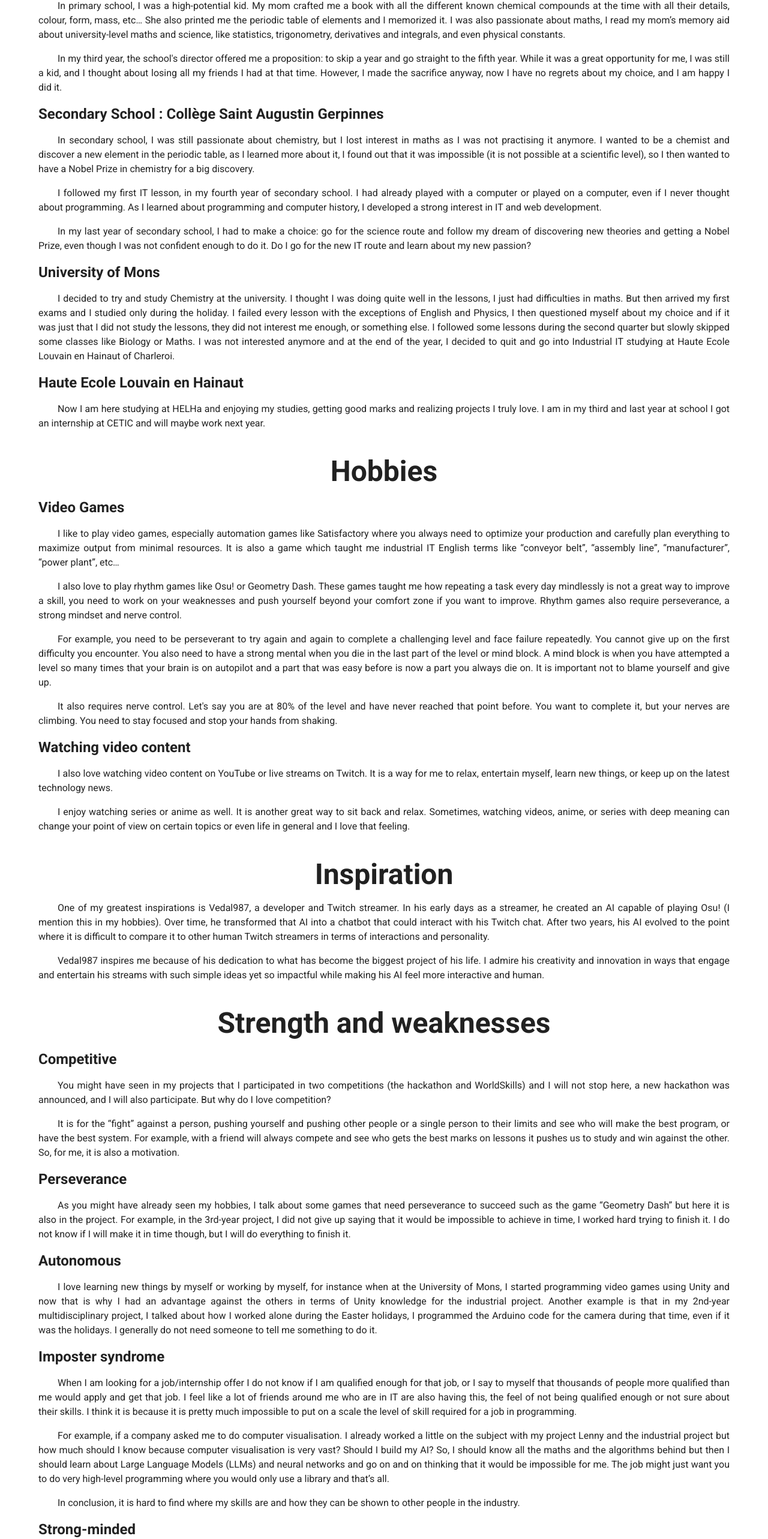
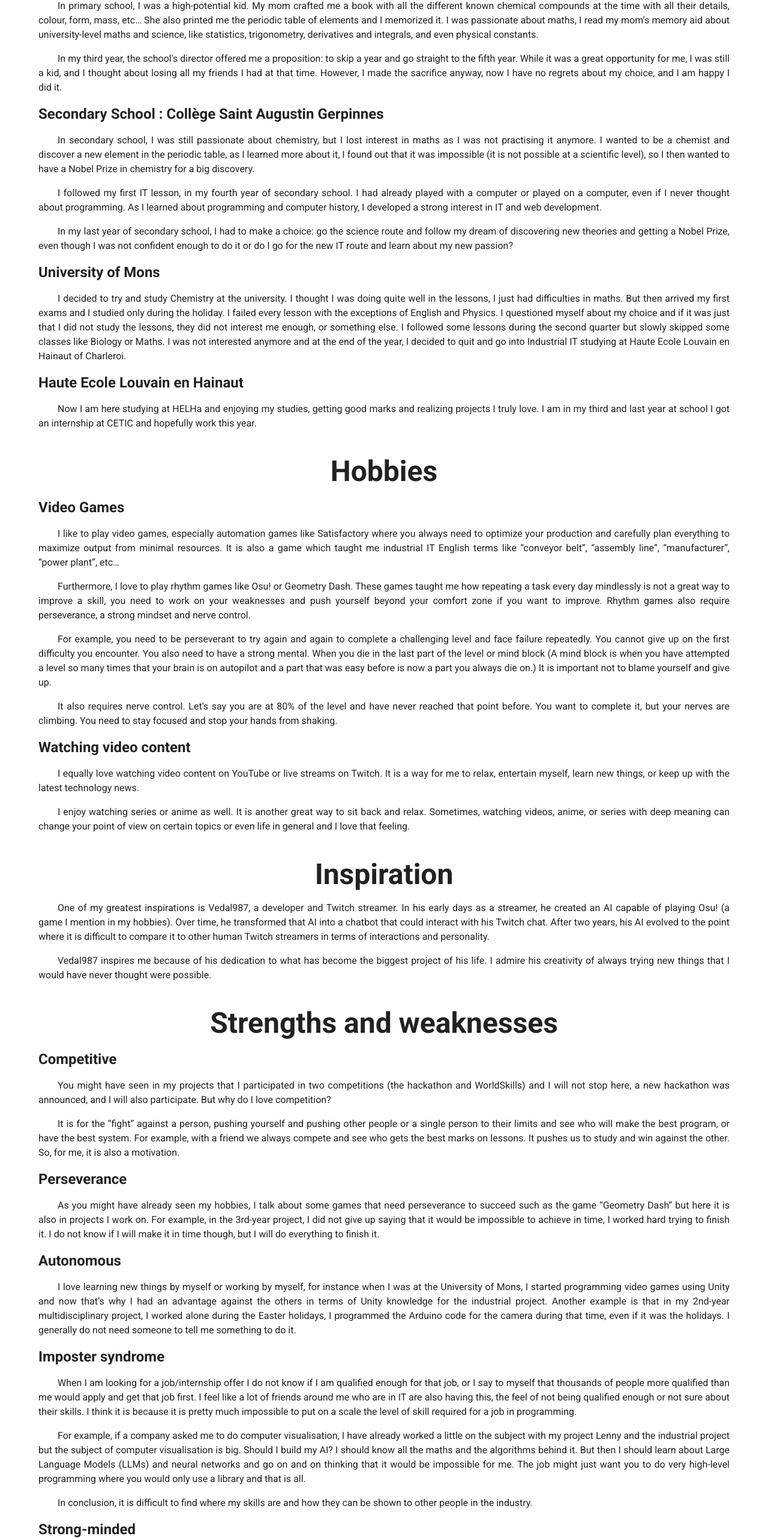
Before and after one commit to Yushirizu/portfolio, a Next.js app: page /about in a window 1280 px wide. Shown: the part 231-2797 px from the top of the page at 60% size. Built offline with nearby package versions, Linux system fonts and the light colour scheme.

Commit message:
fix: correct text

```diff
--- a/pages/about.tsx
+++ b/pages/about.tsx
@@ -29,10 +29,10 @@ export default function About() {
           In primary school, I was a high-potential kid. My mom crafted me a
           book with all the different known chemical compounds at the time with
           all their details, colour, form, mass, etc… She also printed me the
-          periodic table of elements and I memorized it. I was also passionate
-          about maths, I read my mom’s memory aid about university-level maths
-          and science, like statistics, trigonometry, derivatives and integrals,
-          and even physical constants.
+          periodic table of elements and I memorized it. I was passionate about
+          maths, I read my mom’s memory aid about university-level maths and
+          science, like statistics, trigonometry, derivatives and integrals, and
+          even physical constants.
         </Typography>
         <Typography mt={2} sx={{ textIndent: "2em", textAlign: "justify" }}>
           In my third year, the school's director offered me a proposition: to
@@ -60,10 +60,10 @@ export default function About() {
           development.
         </Typography>
         <Typography mt={2} sx={{ textIndent: "2em", textAlign: "justify" }}>
-          In my last year of secondary school, I had to make a choice: go for
-          the science route and follow my dream of discovering new theories and
-          getting a Nobel Prize, even though I was not confident enough to do
-          it. Do I go for the new IT route and learn about my new passion?
+          In my last year of secondary school, I had to make a choice: go the
+          science route and follow my dream of discovering new theories and
+          getting a Nobel Prize, even though I was not confident enough to do it
+          or do I go for the new IT route and learn about my new passion?
         </Typography>
         <Typography variant="h5" mt={2} sx={{ fontWeight: "bold" }}>
           University of Mons
@@ -72,13 +72,13 @@ export default function About() {
           I decided to try and study Chemistry at the university. I thought I
           was doing quite well in the lessons, I just had difficulties in maths.
           But then arrived my first exams and I studied only during the holiday.
-          I failed every lesson with the exceptions of English and Physics, I
-          then questioned myself about my choice and if it was just that I did
-          not study the lessons, they did not interest me enough, or something
-          else. I followed some lessons during the second quarter but slowly
-          skipped some classes like Biology or Maths. I was not interested
-          anymore and at the end of the year, I decided to quit and go into
-          Industrial IT studying at Haute Ecole Louvain en Hainaut of Charleroi.
+          I failed every lesson with the exceptions of English and Physics. I
+          questioned myself about my choice and if it was just that I did not
+          study the lessons, they did not interest me enough, or something else.
+          I followed some lessons during the second quarter but slowly skipped
+          some classes like Biology or Maths. I was not interested anymore and
+          at the end of the year, I decided to quit and go into Industrial IT
+          studying at Haute Ecole Louvain en Hainaut of Charleroi.
         </Typography>
         <Typography variant="h5" mt={2} sx={{ fontWeight: "bold" }}>
           Haute Ecole Louvain en Hainaut
@@ -86,7 +86,7 @@ export default function About() {
         <Typography mt={2} sx={{ textIndent: "2em", textAlign: "justify" }}>
           Now I am here studying at HELHa and enjoying my studies, getting good
           marks and realizing projects I truly love. I am in my third and last
-          year at school I got an internship at CETIC and will maybe work next
+          year at school I got an internship at CETIC and hopefully work this
           year.
         </Typography>
         <Typography
@@ -107,20 +107,21 @@ export default function About() {
           “conveyor belt”, “assembly line”, “manufacturer”, “power plant”, etc…
         </Typography>
         <Typography mt={2} sx={{ textIndent: "2em", textAlign: "justify" }}>
-          I also love to play rhythm games like Osu! or Geometry Dash. These
-          games taught me how repeating a task every day mindlessly is not a
-          great way to improve a skill, you need to work on your weaknesses and
-          push yourself beyond your comfort zone if you want to improve. Rhythm
-          games also require perseverance, a strong mindset and nerve control.
+          Furthermore, I love to play rhythm games like Osu! or Geometry Dash.
+          These games taught me how repeating a task every day mindlessly is not
+          a great way to improve a skill, you need to work on your weaknesses
+          and push yourself beyond your comfort zone if you want to improve.
+          Rhythm games also require perseverance, a strong mindset and nerve
+          control.
         </Typography>
         <Typography mt={2} sx={{ textIndent: "2em", textAlign: "justify" }}>
           For example, you need to be perseverant to try again and again to
           complete a challenging level and face failure repeatedly. You cannot
           give up on the first difficulty you encounter. You also need to have a
-          strong mental when you die in the last part of the level or mind
-          block. A mind block is when you have attempted a level so many times
+          strong mental. When you die in the last part of the level or mind
+          block (A mind block is when you have attempted a level so many times
           that your brain is on autopilot and a part that was easy before is now
-          a part you always die on. It is important not to blame yourself and
+          a part you always die on.) It is important not to blame yourself and
           give up.
         </Typography>
         <Typography mt={2} sx={{ textIndent: "2em", textAlign: "justify" }}>
@@ -133,9 +134,9 @@ export default function About() {
           Watching video content
         </Typography>
         <Typography mt={2} sx={{ textIndent: "2em", textAlign: "justify" }}>
-          I also love watching video content on YouTube or live streams on
+          I equally love watching video content on YouTube or live streams on
           Twitch. It is a way for me to relax, entertain myself, learn new
-          things, or keep up on the latest technology news.
+          things, or keep up with the latest technology news.
         </Typography>
         <Typography mt={2} sx={{ textIndent: "2em", textAlign: "justify" }}>
           I enjoy watching series or anime as well. It is another great way to
@@ -154,11 +155,11 @@ export default function About() {
         <Typography mt={2} sx={{ textIndent: "2em", textAlign: "justify" }}>
           One of my greatest inspirations is Vedal987, a developer and Twitch
           streamer. In his early days as a streamer, he created an AI capable of
-          playing Osu! (I mention this in my hobbies). Over time, he transformed
-          that AI into a chatbot that could interact with his Twitch chat. After
-          two years, his AI evolved to the point where it is difficult to
-          compare it to other human Twitch streamers in terms of interactions
-          and personality.
+          playing Osu! (a game I mention in my hobbies). Over time, he
+          transformed that AI into a chatbot that could interact with his Twitch
+          chat. After two years, his AI evolved to the point where it is
+          difficult to compare it to other human Twitch streamers in terms of
+          interactions and personality.
         </Typography>
         <Typography
           mt={2}
@@ -166,16 +167,15 @@ export default function About() {
           sx={{ textIndent: "2em", textAlign: "justify" }}
         >
           Vedal987 inspires me because of his dedication to what has become the
-          biggest project of his life. I admire his creativity and innovation in
-          ways that engage and entertain his streams with such simple ideas yet
-          so impactful while making his AI feel more interactive and human.
+          biggest project of his life. I admire his creativity of always trying
+          new things that I would have never thought were possible.
         </Typography>
         <Typography
           variant="h3"
           mt={5}
           sx={{ fontWeight: "bold", textAlign: "center" }}
         >
-          Strength and weaknesses
+          Strengths and weaknesses
         </Typography>
         <Typography variant="h5" mt={2} sx={{ fontWeight: "bold" }}>
           Competitive
@@ -190,7 +190,7 @@ export default function About() {
           It is for the “fight” against a person, pushing yourself and pushing
           other people or a single person to their limits and see who will make
           the best program, or have the best system. For example, with a friend
-          will always compete and see who gets the best marks on lessons it
+          we always compete and see who gets the best marks on lessons. It
           pushes us to study and win against the other. So, for me, it is also a
           motivation.
         </Typography>
@@ -200,24 +200,23 @@ export default function About() {
         <Typography mt={2} sx={{ textIndent: "2em", textAlign: "justify" }}>
           As you might have already seen my hobbies, I talk about some games
           that need perseverance to succeed such as the game “Geometry Dash” but
-          here it is also in the project. For example, in the 3rd-year project,
-          I did not give up saying that it would be impossible to achieve in
-          time, I worked hard trying to finish it. I do not know if I will make
-          it in time though, but I will do everything to finish it.
+          here it is also in projects I work on. For example, in the 3rd-year
+          project, I did not give up saying that it would be impossible to
+          achieve in time, I worked hard trying to finish it. I do not know if I
+          will make it in time though, but I will do everything to finish it.
         </Typography>
         <Typography variant="h5" mt={2} sx={{ fontWeight: "bold" }}>
           Autonomous
         </Typography>
         <Typography mt={2} sx={{ textIndent: "2em", textAlign: "justify" }}>
           I love learning new things by myself or working by myself, for
-          instance when at the University of Mons, I started programming video
-          games using Unity and now that is why I had an advantage against the
-          others in terms of Unity knowledge for the industrial project. Another
-          example is that in my 2nd-year multidisciplinary project, I talked
-          about how I worked alone during the Easter holidays, I programmed the
-          Arduino code for the camera during that time, even if it was the
-          holidays. I generally do not need someone to tell me something to do
-          it.
+          instance when I was at the University of Mons, I started programming
+          video games using Unity and now that’s why I had an advantage against
+          the others in terms of Unity knowledge for the industrial project.
+          Another example is that in my 2nd-year multidisciplinary project, I
+          worked alone during the Easter holidays, I programmed the Arduino code
+          for the camera during that time, even if it was the holidays. I
+          generally do not need someone to tell me something to do it.
         </Typography>
         <Typography variant="h5" mt={2} sx={{ fontWeight: "bold" }}>
           Imposter syndrome
@@ -225,35 +224,35 @@ export default function About() {
         <Typography mt={2} sx={{ textIndent: "2em", textAlign: "justify" }}>
           When I am looking for a job/internship offer I do not know if I am
           qualified enough for that job, or I say to myself that thousands of
-          people more qualified than me would apply and get that job. I feel
-          like a lot of friends around me who are in IT are also having this,
-          the feel of not being qualified enough or not sure about their skills.
-          I think it is because it is pretty much impossible to put on a scale
-          the level of skill required for a job in programming.
+          people more qualified than me would apply and get that job first. I
+          feel like a lot of friends around me who are in IT are also having
+          this, the feel of not being qualified enough or not sure about their
+          skills. I think it is because it is pretty much impossible to put on a
+          scale the level of skill required for a job in programming.
         </Typography>
         <Typography mt={2} sx={{ textIndent: "2em", textAlign: "justify" }}>
-          For example, if a company asked me to do computer visualisation. I
-          already worked a little on the subject with my project Lenny and the
-          industrial project but how much should I know because computer
-          visualisation is very vast? Should I build my AI? So, I should know
-          all the maths and the algorithms behind but then I should learn about
-          Large Language Models (LLMs) and neural networks and go on and on
-          thinking that it would be impossible for me. The job might just want
-          you to do very high-level programming where you would only use a
-          library and that’s all.
+          For example, if a company asked me to do computer visualisation, I
+          have already worked a little on the subject with my project Lenny and
+          the industrial project but the subject of computer visualisation is
+          big. Should I build my AI? I should know all the maths and the
+          algorithms behind it. But then I should learn about Large Language
+          Models (LLMs) and neural networks and go on and on thinking that it
+          would be impossible for me. The job might just want you to do very
+          high-level programming where you would only use a library and that is
+          all.
         </Typography>
         <Typography mt={2} sx={{ textIndent: "2em", textAlign: "justify" }}>
-          In conclusion, it is hard to find where my skills are and how they can
-          be shown to other people in the industry.
+          In conclusion, it is difficult to find where my skills are and how
+          they can be shown to other people in the industry.
         </Typography>
         <Typography variant="h5" mt={2} sx={{ fontWeight: "bold" }}>
           Strong-minded
         </Typography>
         <Typography mt={2} sx={{ textIndent: "2em", textAlign: "justify" }}>
-          I always stray to have the last word during an argument or I always to
-          be right. The only thing that could change my point of view is
-          concrete arguments on the question. For example, when I was working on
-          the 2nd-year automation project, I was sure of myself for the PID
+          I always try to have the last word during an argument or to be right.
+          The only thing that could change my point of view is concrete
+          arguments on the question. For example, when I was working on the
+          2nd-year automation project, I was sure of myself for the PID
           variables (see the text on the 2nd-year automation project) but then a
           member of my group told me that those variables were wrong, and I
           could not believe I was sure of myself. He had to turn on the system
@@ -278,7 +277,7 @@ export default function About() {
           mb={5}
           sx={{ textIndent: "2em", textAlign: "justify" }}
         >
-          In conclusion, in most of my projects, I tend to be quite disorganized
+          To summarize, in most of my projects, I tend to be quite disorganized
           and work on multiple projects or tasks at the same time. However, in
           the end, I still manage to come to an end.
         </Typography>
```
